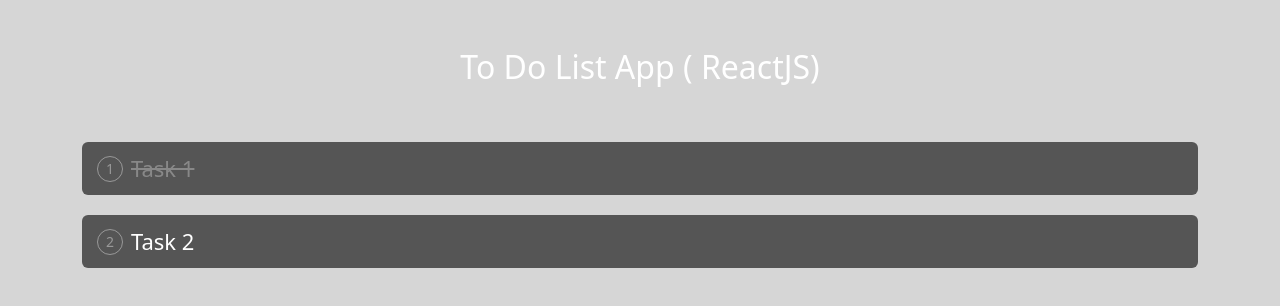
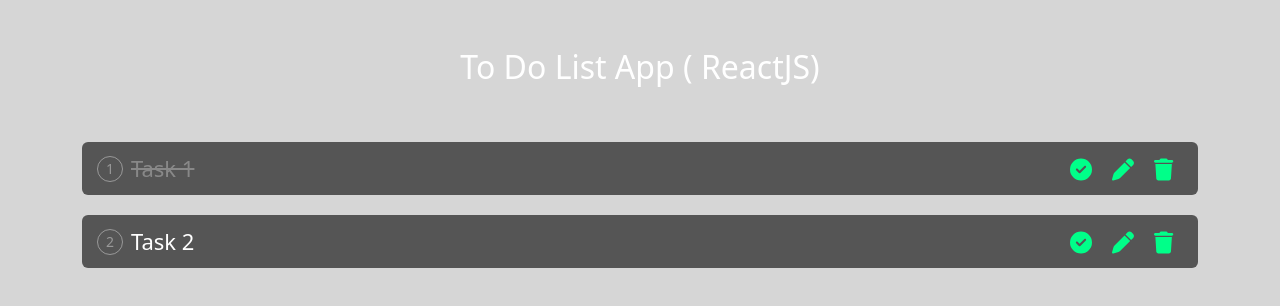
Before and after one commit to ujangaris/React-Todo-List, a React (Create React App) app: page / in a window 1280 px wide. Shown: the top 306 px of the page. Built offline with nearby package versions, Linux system fonts and the light colour scheme.

Commit message:
Memasang Icon Fontawesome & styling

```diff
--- a/src/App.css
+++ b/src/App.css
@@ -33,9 +33,36 @@
   justify-content: center;
 }
 
+.taskBg .taskText {
+  flex: 1;
+}
 /* untuk membuat tulisan ada coreatannya */
 .taskBg .done .taskText {
   text-decoration: line-through;
   opacity: 0.3;
-  flex: 1;
 }
+
+/* style icon */
+.taskBg .iconsWrap {
+  position: absolute;
+  top: 50%;
+  transform: translateY(-50%);
+  right: 15px;
+  width: auto;
+  display: inline-block;
+}
+/* akhir style icon */
+
+.taskBg .iconsWrap span {
+  display: inline-block;
+  margin: 0 10px 0 10px;
+  cursor: pointer;
+  color: #00ff89;
+}
+.taskBg .iconsWrap span:hover {
+  color: yellow;
+}
+
+.mr-20 {
+  margin-right: 20px;
+}
--- a/src/App.js
+++ b/src/App.js
@@ -64,6 +64,18 @@
                   {/* data todo */}
                   <span className="taskText">{task.title}</span>
                 </div>
+                {/* pasang icon fontawesome */}
+                <div className="iconsWrap">
+                  <span>
+                    <FontAwesomeIcon icon={faCircleCheck} />
+                  </span>
+                  <span>
+                    <FontAwesomeIcon icon={faPen} />
+                  </span>
+                  <span>
+                    <FontAwesomeIcon icon={faTrash} />
+                  </span>
+                </div>
               </div>
             </React.Fragment>
           )
```
Also changed, not shown: 1 other file (tests, documents, lock files or other folders).
